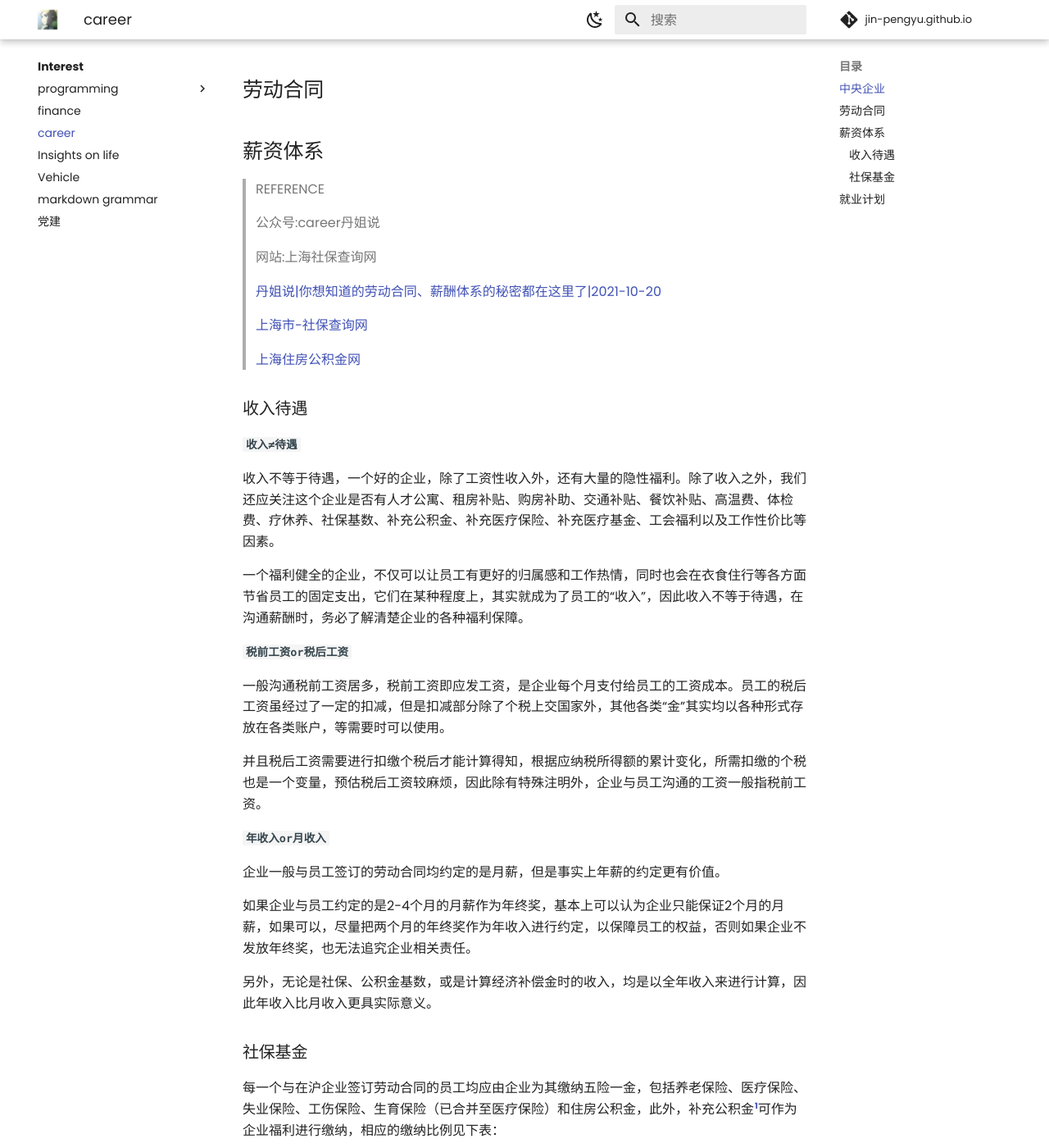
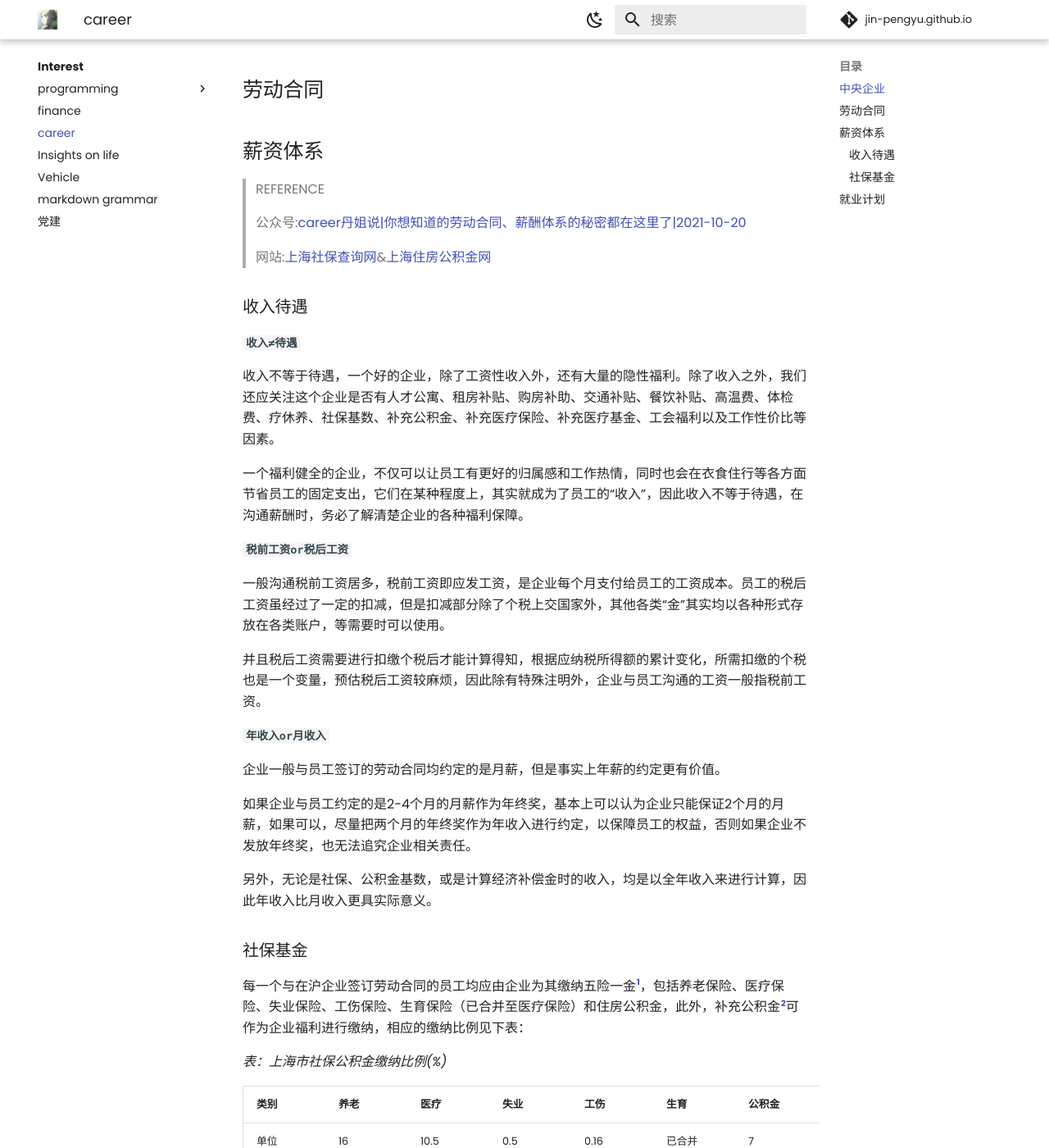
Before and after one commit to Pengyu-Jin/Pengyu-Jin.github.io, an MkDocs documentation site: the page built from docs/interest/career/career.md, in a window 1280 px wide and 1400 px high, scrolled down 295 px. Shown: the whole window at 82% size. Built offline with MkDocs 1.6.1 and Material for MkDocs 9.7.7, drawn with Linux system fonts in a browser that asks for light colours; comment, search, counter and statistics services are not loaded; some of the changed text lies outside the part shown.

Commit message:
career20240622-f

```diff
--- a/docs/interest/career/career.md
+++ b/docs/interest/career/career.md
@@ -10,15 +10,9 @@
 ## 薪资体系
 >REFERENCE
 
->公众号:career丹姐说
+>公众号:[career丹姐说|你想知道的劳动合同、薪酬体系的秘密都在这里了|2021-10-20](https://mp.weixin.qq.com/s/YWUj-MjrrBMy3tfbFseH1g?poc_token=HIZHOmajit-wu9G94B-_tsat277R2T6izu45Tu2_){:target=_blank}
 
->网站:上海社保查询网
-
->[丹姐说|你想知道的劳动合同、薪酬体系的秘密都在这里了|2021-10-20](https://mp.weixin.qq.com/s/YWUj-MjrrBMy3tfbFseH1g?poc_token=HIZHOmajit-wu9G94B-_tsat277R2T6izu45Tu2_){:target=_blank}
-
->[上海市-社保查询网](http://sh.12333si.com/shanghai/){:target=_blank}
-
->[上海住房公积金网](https://www.shgjj.com/index.html){:target=_blank}
+>网站:[上海社保查询网](http://sh.12333si.com/shanghai/){:target=_blank}&[上海住房公积金网](https://www.shgjj.com/index.html){:target=_blank}
 
 
 ### 收入待遇
@@ -44,13 +38,15 @@
 另外，无论是社保、公积金基数，或是计算经济补偿金时的收入，均是以全年收入来进行计算，因此年收入比月收入更具实际意义。
 
 ### 社保基金
-每一个与在沪企业签订劳动合同的员工均应由企业为其缴纳五险一金，包括养老保险、医疗保险、失业保险、工伤保险、生育保险（已合并至医疗保险）和住房公积金，此外，补充公积金[^1]可作为企业福利进行缴纳，相应的缴纳比例见下表：
+每一个与在沪企业签订劳动合同的员工均应由企业为其缴纳五险一金[^1]，包括养老保险、医疗保险、失业保险、工伤保险、生育保险（已合并至医疗保险）和住房公积金，此外，补充公积金[^2]可作为企业福利进行缴纳，相应的缴纳比例见下表：
 
-[^1]:补充住房公积金，是中华人民共和国天津市和上海市等极少数地区的一项福利政策。
+
+[^1]:社保费由用人单位和职工共同缴纳，职工个人缴纳部分由用人单位**代扣代缴**。
+[^2]:补充住房公积金，是中华人民共和国天津市和上海市等极少数地区的一项福利政策。
 
 *表：上海市社保公积金缴纳比例(%)*
 
-|类别|养老|医疗|失业|工伤|生育|公积金|==补充公积金==|合计|
+|类别|养老|医疗|失业|工伤|生育|公积金|补充公积金|合计|
 | :---|---|---|---|---|---|---|---|---: |
 |单位|16 |10.5|0.5|0.16|已合并|7|5|39.16|
 |个人|8  |2   |0.5|0|0|7|5|22.5|
```
Also changed, not shown: other parts of docs/interest/career/career.md (+2 -2 lines).
